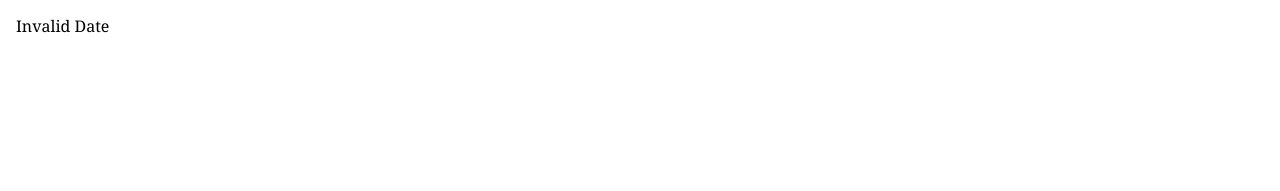
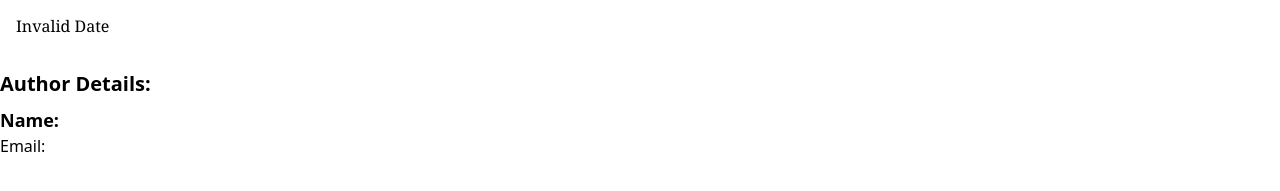
Before and after one commit to sonaljain01/blog-app-frontend, a Next.js app: page /blog/1 in a window 1280 px wide. Shown: the part 267-458 px from the top of the page. Built offline with nearby package versions, Linux system fonts and the light colour scheme; no server answers.

Commit message:
add component to render author detail like email and name

```diff
--- /dev/null
+++ b/components/authorDetail.tsx
@@ -0,0 +1,28 @@
+import Link from "next/link";
+
+export interface Author {
+  name: string;
+  email: string;
+}
+
+export const AuthorDetails = ({ name, email }: Author) => {
+  return (
+    <>
+      <h2 className="text-xl font-bold mb-2">Author Details:</h2>
+
+      <p className="font-semibold text-lg">
+        Name: <span className="font-normal">{name}</span>
+      </p>
+
+      {/* <Link
+        className="text-blue-700 underline mt-1 text-lg"
+        href={`/dashboard/${email}`}
+      >
+        Visit Profile
+      </Link> */}
+      <p>
+        Email: <span className="font-normal">{email}</span>
+      </p>
+    </>
+  );
+};
--- a/components/blog/specific.tsx
+++ b/components/blog/specific.tsx
@@ -2,6 +2,7 @@
 import { axiosInstance } from "@/helper/axiosInstance";
 import { useEffect, useState } from "react";
 import "./specific.css";
+import { AuthorDetails } from "../authorDetail";
 
 interface Blog {
   title: string;
@@ -70,14 +71,14 @@ export const SpecificBlog = (props: { id: string }) => {
               </div>
               <div className="content">
                 <p>{blog?.description}</p>
-                <div className="mb-4">
-                  {/* <AuthorDetails
-                    name={blog?.author?.username!}
-                    username={blog?.author?.username!}
-                  /> */}
-                </div>
-                {/* <CommentPage pageSlug={blog?.slug} /> */}
               </div>
+              <div className="mb-10">
+                <AuthorDetails
+                  name={blog?.users?.name!}
+                  email={blog?.users?.email!}
+                />
+              </div>
+              {/* <CommentPage pageSlug={blog?.slug} /> */}
             </main>
           </div>
         </div>
```
